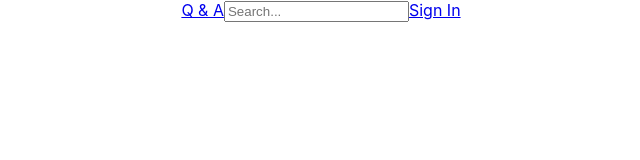
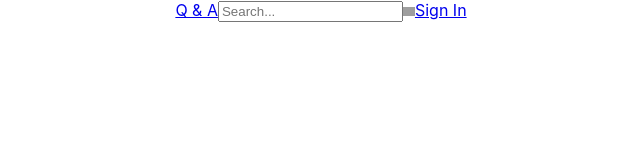
Before and after one commit to KennedyMungai/DankQAndAApp, a React (Create React App) app in the folder qandafrontend/: page / in a window 1280 px wide. Shown: the top 160 px of the page, without its empty margins (319-959 px from the left). Built offline with nearby package versions, Linux system fonts and the light colour scheme; grey boxes are pictures that could not be loaded.

Commit message:
Added the UserIcon component to the markup

```diff
--- a/qandafrontend/src/Header.tsx
+++ b/qandafrontend/src/Header.tsx
@@ -7,6 +7,7 @@ const Header = () => {
             <a href="./">Q & A</a>
             <input type="text" name="" id="" placeholder="Search..." />
             <a href="./signin">
+                <UserIcon />
                 <span>Sign In</span>
             </a>
         </>
```
